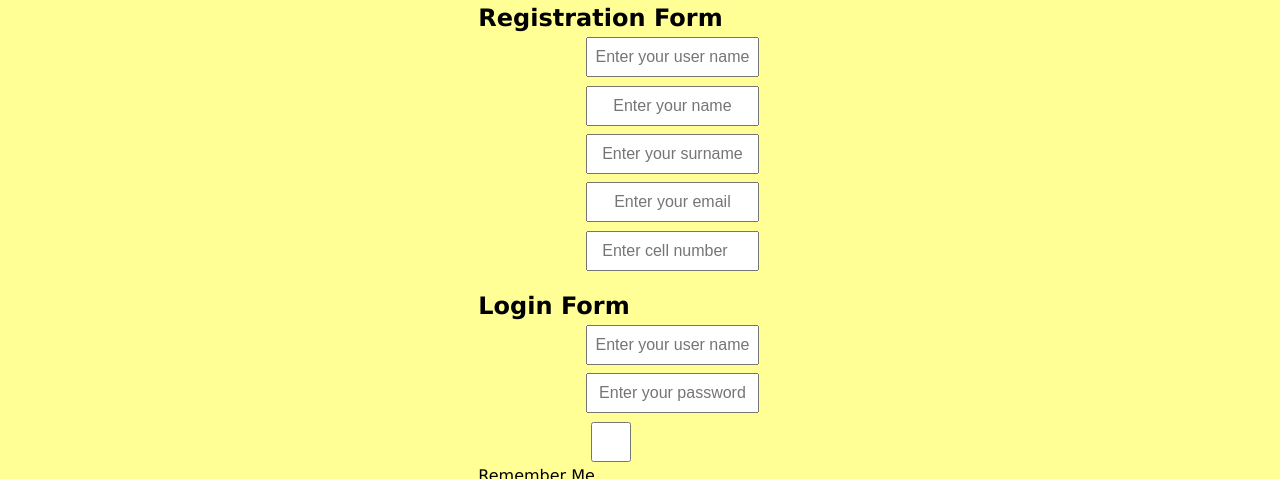
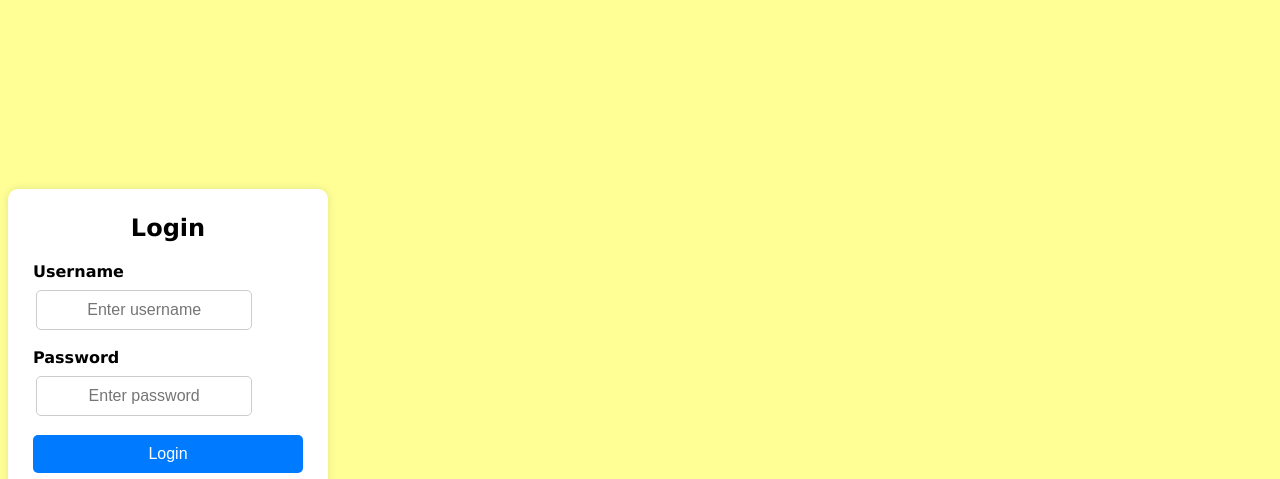
Before and after one commit to Thabang002/WED_Part_02, a plain HTML site: page pages/register.html in a window 1280 px wide. Shown: the part 377-856 px from the top of the page. Drawn offline with Linux system fonts and the light colour scheme.

Commit message:
Modified login form

```diff
--- a/CSS/base.css
+++ b/CSS/base.css
@@ -12,7 +12,10 @@ html{
     list-style: none;
 }
 
+
+
 body {
+    font-family: Arial, sans-serif;
     min-height: 100%;
     max-width: 100%;
     display: flex;
@@ -258,13 +261,68 @@ nav .container-0 a:hover{
 
 
 /*register.html*/
-#register ,#basket,#about{
-    flex: 1;
-    display: flex;
-    align-items: center;
-    justify-content: center;
-    flex-direction: column;
-    gap: 1rem;
+
+/* login form styling */
+
+
+.login-container {
+    background: white;
+    padding: 25px;
+    width: 320px;
+    border-radius: 10px;
+    box-shadow: 0 0 10px rgba(0,0,0,0.1);
+}
+
+h2 {
+    text-align: center;
+    margin-bottom: 20px;
+}
+
+.input-group {
+    margin-bottom: 15px;
+    position: relative;
+}
+
+label {
+    display: block;
+    margin-bottom: 6px;
+    font-weight: bold;
+}
+
+input {
+    width: 100%;
+    padding: 10px;
+    border: 1px solid #ccc;
+    border-radius: 5px;
+}
+
+input.error-input {
+    border-color: red;
+}
+
+small.error {
+    color: red;
+    position: absolute;
+    bottom: -18px;
+    left: 0;
+    font-size: 12px;
+    display: none;
+    margin-bottom: .2em;
+}
+
+button {
+    width: 100%;
+    padding: 10px;
+    background: #007bff;
+    border: none;
+    color: white;
+    font-size: 16px;
+    border-radius: 5px;
+    cursor: pointer;
+}
+
+button:hover {
+    background: #0056b3;
 }
 
 
--- /dev/null
+++ b/New Folder/dr/styles.css
@@ -0,0 +1,68 @@
+body {
+    font-family: Arial, sans-serif;
+    background: #f2f2f2;
+    display: flex;
+    justify-content: center;
+    align-items: center;
+    height: 100vh;
+    margin: 0;
+}
+
+.container {
+    background: white;
+    padding: 25px;
+    width: 340px;
+    border-radius: 10px;
+    box-shadow: 0 0 10px rgba(0,0,0,0.1);
+}
+
+h2 {
+    text-align: center;
+    margin-bottom: 20px;
+}
+
+.input-group {
+    margin-bottom: 18px;
+    position: relative;
+}
+
+label {
+    display: block;
+    margin-bottom: 6px;
+    font-weight: bold;
+}
+
+input {
+    width: 100%;
+    padding: 10px;
+    border: 1px solid #ccc;
+    border-radius: 5px;
+}
+
+input.error-input {
+    border-color: red;
+}
+
+small.error {
+    color: red;
+    position: absolute;
+    bottom: -18px;
+    left: 0;
+    font-size: 12px;
+    display: none;
+}
+
+button {
+    width: 100%;
+    padding: 10px;
+    background: #007bff;
+    border: none;
+    color: white;
+    font-size: 16px;
+    border-radius: 5px;
+    cursor: pointer;
+}
+
+button:hover {
+    background: #0056b3;
+}
--- /dev/null
+++ b/New Folder/styles.css
@@ -0,0 +1,68 @@
+body {
+    font-family: Arial, sans-serif;
+    background: #f2f2f2;
+    display: flex;
+    justify-content: center;
+    align-items: center;
+    height: 100vh;
+    margin: 0;
+}
+
+.container {
+    background: white;
+    padding: 25px;
+    width: 320px;
+    border-radius: 10px;
+    box-shadow: 0 0 10px rgba(0,0,0,0.1);
+}
+
+h2 {
+    text-align: center;
+    margin-bottom: 20px;
+}
+
+.input-group {
+    margin-bottom: 15px;
+    position: relative;
+}
+
+label {
+    display: block;
+    margin-bottom: 6px;
+    font-weight: bold;
+}
+
+input {
+    width: 100%;
+    padding: 10px;
+    border: 1px solid #ccc;
+    border-radius: 5px;
+}
+
+input.error-input {
+    border-color: red;
+}
+
+small.error {
+    color: red;
+    position: absolute;
+    bottom: -18px;
+    left: 0;
+    font-size: 12px;
+    display: none;
+}
+
+button {
+    width: 100%;
+    padding: 10px;
+    background: #007bff;
+    border: none;
+    color: white;
+    font-size: 16px;
+    border-radius: 5px;
+    cursor: pointer;
+}
+
+button:hover {
+    background: #0056b3;
+}
--- a/pages/register.html
+++ b/pages/register.html
@@ -110,56 +110,26 @@
             <section><img width="150" height="120" src="../assets/images/BakeryCo.-logo-1-white-lettering.png"
                     alt="Logo">
             </section>
-            <section>
-                <h2>Registration Form</h2>
-                <form action="" method="post">
-                    <table>
-                        <tr>
-                            <td width="100px"></td>
-                            <td><input type="text" name="username" placeholder="Enter your user name" required></td>
-                        </tr>
-                        <tr>
-                            <td width="100px"></td>
-                            <td><input type="text" name="name" placeholder="Enter your name" required></td>
-                        </tr>
-                        <tr>
-                            <td width="100px">
-                            <td><input type="text" name="surename" placeholder="Enter your surname" required></td>
 
-                            </td>
-                        </tr>
+           <div class="login-container">
+        <form id="loginForm">
+            <h2>Login</h2>
 
-                        <tr>
-                            <td width="100px"></td>
-                            <td><input type="email" name="email" placeholder="Enter your email" requiured></td>
+            <div class="input-group">
+                <label for="username">Username</label>
+                <input type="text" id="username" placeholder="Enter username">
+                <small class="error"></small>
+            </div>
 
-                        </tr>
-                        <tr>
-                            <td width="100px"></td>
-                            <td><input type="number" name="number" placeholder="Enter cell number" required></td>
-                        </tr>
-                    </table>
-                </form>
-            </section>
-            <section>
-                <h2>Login Form</h2>
-                <form action="" method="post">
-                    <table>
-                        <tr>
-                            <td width="100px"></td>
-                            <td><input type="text" name="username" placeholder="Enter your user name" required></td>
-                        </tr>
+            <div class="input-group">
+                <label for="password">Password</label>
+                <input type="password" id="password" placeholder="Enter password">
+                <small class="error"></small>
+            </div>
 
-                        <tr>
-                            <td width="100px"></td>
-                            <td><input type="text" name="password" placeholder="Enter your password" required></td>
-                        </tr>
-                    </table>
-                    <p class="login-remember"><input name="rememberme" type="checkbox" id="rememberme"
-                            value="forever"><label for="rememberme">Remember Me</label></p>
-
-                </form>
-            </section>
+            <button type="submit">Login</button>
+        </form>
+    </div>
         </main>
         <footer class="container">
 
--- a/script.js
+++ b/script.js
@@ -30,3 +30,59 @@ const hamburger = document.querySelector('.hamburger');
                 }
                 updateClock();
                 setInterval(updateClock, 1000); // Update every second
+
+
+// Form Validation
+
+
+
+// Login Form Validation
+const form = document.getElementById("loginForm");
+const username = document.getElementById("username");
+const password = document.getElementById("password");
+
+form.addEventListener("submit", (e) => {
+    e.preventDefault(); // Prevent page reload
+
+    let valid = true;
+
+    // Reset errors
+    clearError(username);
+    clearError(password);
+
+    // Username validation
+    if (username.value.trim() === "") {
+        showError(username, "Username cannot be empty");
+        valid = false;
+    }
+
+    // Password validation
+    if (password.value.trim() === "") {
+        showError(password, "Password cannot be empty");
+        valid = false;
+    } else if (password.value.length < 6) {
+        showError(password, "Password must be at least 6 characters");
+        valid = false;
+    }
+
+    // If valid, simulate login
+    if (valid) {
+        alert("Login successful!");
+        form.reset();
+    }
+});
+
+// Helper functions
+function showError(input, message) {
+    const small = input.parentElement.querySelector("small");
+    small.textContent = message;
+    small.style.display = "block";
+    input.classList.add("error-input");
+}
+
+function clearError(input) {
+    const small = input.parentElement.querySelector("small");
+    small.textContent = "";
+    small.style.display = "none";
+    input.classList.remove("error-input");
+}
--- /dev/null
+++ b/styles.css
@@ -0,0 +1,68 @@
+body {
+    font-family: Arial, sans-serif;
+    background: #f2f2f2;
+    display: flex;
+    justify-content: center;
+    align-items: center;
+    height: 100vh;
+    margin: 0;
+}
+
+.container {
+    background: white;
+    padding: 25px;
+    width: 320px;
+    border-radius: 10px;
+    box-shadow: 0 0 10px rgba(0,0,0,0.1);
+}
+
+h2 {
+    text-align: center;
+    margin-bottom: 20px;
+}
+
+.input-group {
+    margin-bottom: 15px;
+    position: relative;
+}
+
+label {
+    display: block;
+    margin-bottom: 6px;
+    font-weight: bold;
+}
+
+input {
+    width: 100%;
+    padding: 10px;
+    border: 1px solid #ccc;
+    border-radius: 5px;
+}
+
+input.error-input {
+    border-color: red;
+}
+
+small.error {
+    color: red;
+    position: absolute;
+    bottom: -18px;
+    left: 0;
+    font-size: 12px;
+    display: none;
+}
+
+button {
+    width: 100%;
+    padding: 10px;
+    background: #007bff;
+    border: none;
+    color: white;
+    font-size: 16px;
+    border-radius: 5px;
+    cursor: pointer;
+}
+
+button:hover {
+    background: #0056b3;
+}
```
Also changed, not shown: New Folder/dr/index.html (added, +45 -0 lines), New Folder/dr/script.js (added, +77 -0 lines), New Folder/index.html (added, +33 -0 lines), New Folder/script.js (added, +49 -0 lines), pages/about.html (+1 -1 lines), 1 other file.
